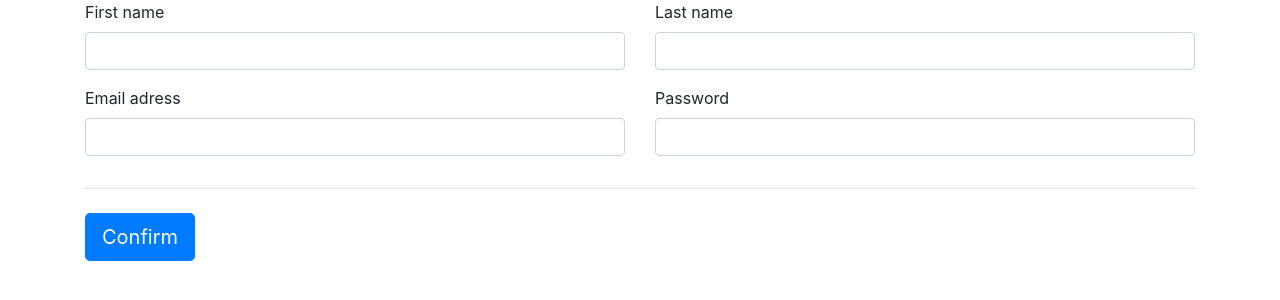
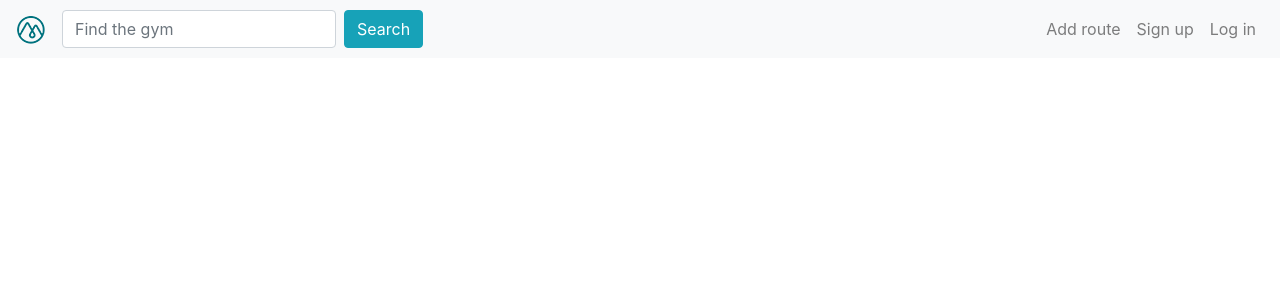
Before and after one commit to vlado-github/cbproject, an Angular app: page / in a window 1280 px wide. Shown: the top 300 px of the page. Built offline with nearby package versions, Linux system fonts and the light colour scheme.

Commit message:
Nav Component added

```diff
--- a/src/app/app.component.html
+++ b/src/app/app.component.html
@@ -1,4 +1,8 @@
-<div class="container">
+<app-nav></app-nav>
+<p>Test App COm</p>
+
+
+<!-- <<div class="container">
   <form class="needs-validation" action="users/register" method="POST">
     <div class="row">
       <div class="col-md-6 mb-3">
@@ -23,4 +27,4 @@
     <hr class="mb-4">
     <button class="btn btn-primary btn-lg" type="submit" name="submit">Confirm</button>
   </form>
-</div>
+</div>> -->
--- a/src/app/app.module.ts
+++ b/src/app/app.module.ts
@@ -2,10 +2,12 @@
 import { NgModule } from '@angular/core';
 
 import { AppComponent } from './app.component';
+import { NavComponent } from './nav/nav.component';
 
 @NgModule({
   declarations: [
-    AppComponent
+    AppComponent,
+    NavComponent
   ],
   imports: [
     BrowserModule
--- /dev/null
+++ b/src/app/nav/nav.component.html
@@ -0,0 +1,25 @@
+<nav class="navbar navbar-expand-lg fixed-top navbar-light bg-light">
+  <a class="navbar-brand" href="#">
+      <img src="../assets/logo.png" width="30" height="30" alt="">
+  </a>
+  <form class="form-inline">
+      <input class="form-control mr-sm-2" type="search" placeholder="Find the gym" aria-label="Search">
+      <button class="btn btn-info my-2 my-sm-0" type="submit">Search</button>
+  </form>
+  <button class="navbar-toggler" type="button" data-toggle="collapse" data-target="#navbarNav" aria-controls="navbarNav" aria-expanded="false" aria-label="Toggle navigation">
+      <span class="navbar-toggler-icon"></span>
+  </button>
+  <div class="collapse navbar-collapse" id="navbarNav">
+      <ul class="navbar-nav ml-auto">
+          <li class="nav-item">
+              <a class="nav-link" href="#">Add route</a>
+          </li>
+          <li class="nav-item">
+              <a class="nav-link" href="#">Sign up</a>
+          </li>
+          <li class="nav-item">
+              <a class="nav-link" href="#">Log in</a>
+          </li>
+      </ul>
+  </div>
+</nav>
--- /dev/null
+++ b/src/app/nav/nav.component.ts
@@ -0,0 +1,15 @@
+import { Component, OnInit } from '@angular/core';
+
+@Component({
+  selector: 'app-nav',
+  templateUrl: './nav.component.html',
+  styleUrls: ['./nav.component.css']
+})
+export class NavComponent implements OnInit {
+
+  constructor() { }
+
+  ngOnInit() {
+  }
+
+}
```
Also changed, not shown: src/app/nav/nav.component.css (added), 1 other file (tests, documents, lock files or other folders).
